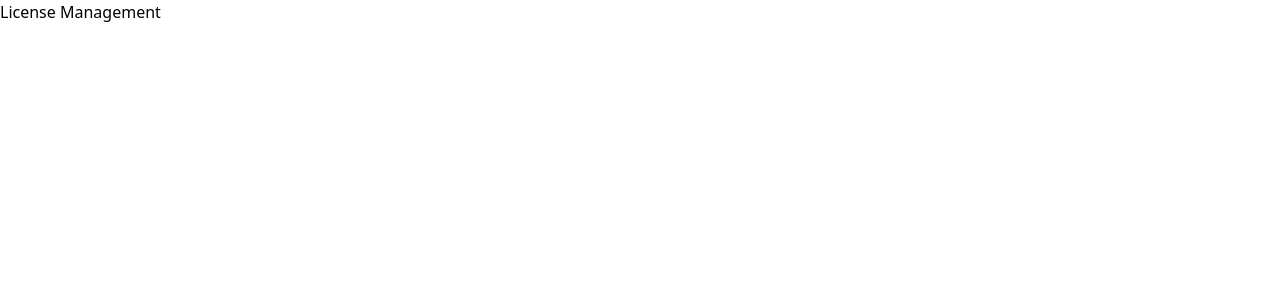
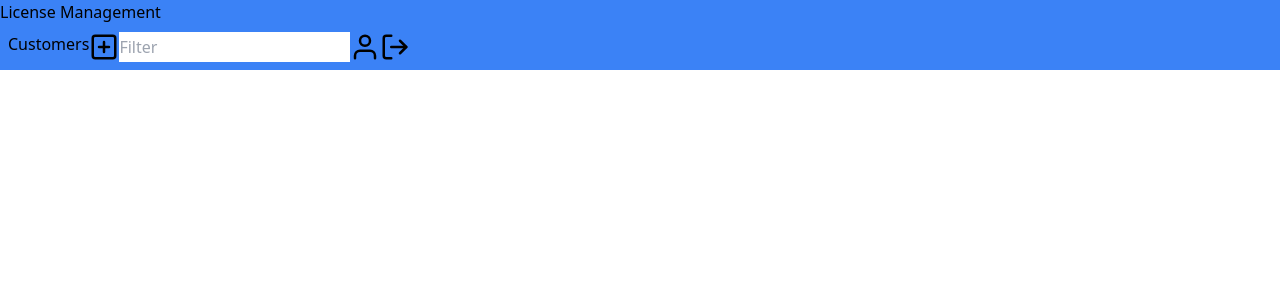
Before and after one commit to PinarGoekcek/license-management, a React (Create React App) app in the folder frontend/licence-management-ui/: page / in a window 1280 px wide. Shown: the top 300 px of the page. Built offline with nearby package versions, Linux system fonts and the light colour scheme.

Commit message:
Add basic header component with NavButtons

```diff
--- a/frontend/licence-management-ui/public/style.css
+++ b/frontend/licence-management-ui/public/style.css
@@ -468,6 +468,10 @@ Ensure the default browser behavior of the `hidden` attribute.
 
 .container {
   width: 100%;
+  margin-right: auto;
+  margin-left: auto;
+  padding-right: 2rem;
+  padding-left: 2rem;
 }
 
 @media (min-width: 640px) {
@@ -499,3 +503,62 @@ Ensure the default browser behavior of the `hidden` attribute.
     max-width: 1536px;
   }
 }
+
+.rounded {
+  border-radius: 0.25rem;
+}
+
+.bg-green-600 {
+  --tw-bg-opacity: 1;
+  background-color: rgb(22 163 74 / var(--tw-bg-opacity));
+}
+
+.bg-green-400 {
+  --tw-bg-opacity: 1;
+  background-color: rgb(74 222 128 / var(--tw-bg-opacity));
+}
+
+.py-2 {
+  padding-top: 0.5rem;
+  padding-bottom: 0.5rem;
+}
+
+.px-4 {
+  padding-left: 1rem;
+  padding-right: 1rem;
+}
+
+.font-bold {
+  font-weight: 700;
+}
+
+.text-white {
+  --tw-text-opacity: 1;
+  color: rgb(255 255 255 / var(--tw-text-opacity));
+}
+
+.btn {
+  border-radius: 0.25rem;
+  padding-top: 0.5rem;
+  padding-bottom: 0.5rem;
+  padding-left: 1rem;
+  padding-right: 1rem;
+  font-weight: 700;
+}
+
+.btn-green {
+  --tw-bg-opacity: 1;
+  background-color: rgb(74 222 128 / var(--tw-bg-opacity));
+  --tw-text-opacity: 1;
+  color: rgb(255 255 255 / var(--tw-text-opacity));
+}
+
+.btn-green:hover {
+  --tw-bg-opacity: 1;
+  background-color: rgb(134 239 172 / var(--tw-bg-opacity));
+}
+
+.hover\:bg-green-300:hover {
+  --tw-bg-opacity: 1;
+  background-color: rgb(134 239 172 / var(--tw-bg-opacity));
+}
--- a/frontend/licence-management-ui/src/App.js
+++ b/frontend/licence-management-ui/src/App.js
@@ -1,9 +1,9 @@
-import Header from "./components/Header";
+import Header from './components/Header';
 
 function App() {
   return (
-    <div className="container">
-    <Header />
+    <div className='container'>
+      <Header title={'License Management'} bgClass={'bg-blue-500'} />
     </div>
   );
 }
--- a/frontend/licence-management-ui/src/components/Header.js
+++ b/frontend/licence-management-ui/src/components/Header.js
@@ -1,8 +1,31 @@
-const Header = () => {
+import { FiPlusSquare, FiUser, FiLogOut } from 'react-icons/fi';
+import NavButton from './NavButton';
+
+const Header = ({ title, bgClass }) => {
+  const iconSize = 30;
   return (
-    <div>
-      <h1>License Management</h1>
-    </div>
+    <header className={bgClass}>
+      <h1>{title}</h1>
+      <div className='container flex flex-row p-2'>
+        <h2>Customers</h2>
+        <NavButton
+          name={'Add'}
+          linkTo={''}
+          icon={<FiPlusSquare size={iconSize} />}
+        />
+        <input type='text' placeholder='Filter' />
+        <NavButton
+          name={'Profile'}
+          linkTo={''}
+          icon={<FiUser size={iconSize} />}
+        />
+        <NavButton
+          name={'Logout'}
+          linkTo={''}
+          icon={<FiLogOut size={iconSize} />}
+        />
+      </div>
+    </header>
   );
 };
 
```
